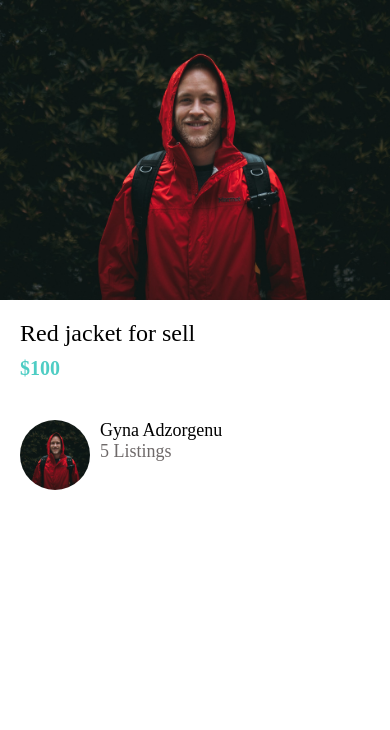
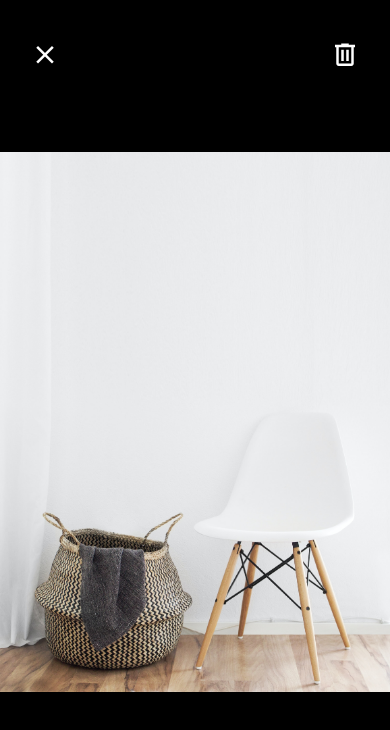
Before and after one commit to gadzorgenu/DoneWithIt, a React Native app: screen / in a window 390 px wide. Shown: the top 730 px of the page. Built offline with nearby package versions, Linux system fonts and the light colour scheme.

Commit message:
Modified the view image screen

```diff
--- a/App.js
+++ b/App.js
@@ -22,6 +22,6 @@
     //     image={require('./app/assets/jacket.jpg')}
     //   />
     // </View>
-    <ListingDetailsScreen/>
+    <ViewImageScreen/>
   );
 }
--- a/app/screens/ViewImageScreen.js
+++ b/app/screens/ViewImageScreen.js
@@ -1,6 +1,6 @@
 import React from 'react';
 import { Image, StyleSheet, View } from 'react-native';
-
+import { MaterialCommunityIcons} from '@expo/vector-icons'
 import colors from '../config/colors'
 
 function ViewImageScreen(props) {
@@ -8,8 +8,20 @@
         <View
             style={styles.container}
         >
-            <View style={styles.close}></View>
-            <View style={styles.delete}></View>
+            <View style={styles.close}>
+                <MaterialCommunityIcons
+                    name='close'
+                    color='white'
+                    size={30}
+                />
+            </View>
+            <View style={styles.delete}>
+                <MaterialCommunityIcons
+                    name='trash-can-outline'
+                    color='white'
+                    size={30}
+                />
+            </View>
             <Image
             resizeMode='contain'
                 style={styles.image}
@@ -21,22 +33,15 @@
 
 const styles = StyleSheet.create({
     close:{
-        width: 50,
-        height: 50,
-        backgroundColor:colors.primary,
         position: 'absolute', // to position the component relative to its parent
         top: 40,
         left:30
-
     },
     container:{
         backgroundColor:colors.black,
         flex:1 //this makes the view take or cover the entire screen
     },
     delete:{
-        width: 50,
-        height: 50,
-        backgroundColor:colors.secondary,
         position: 'absolute', // to position the component relative to its parent
         top: 40,
         right:30
```
